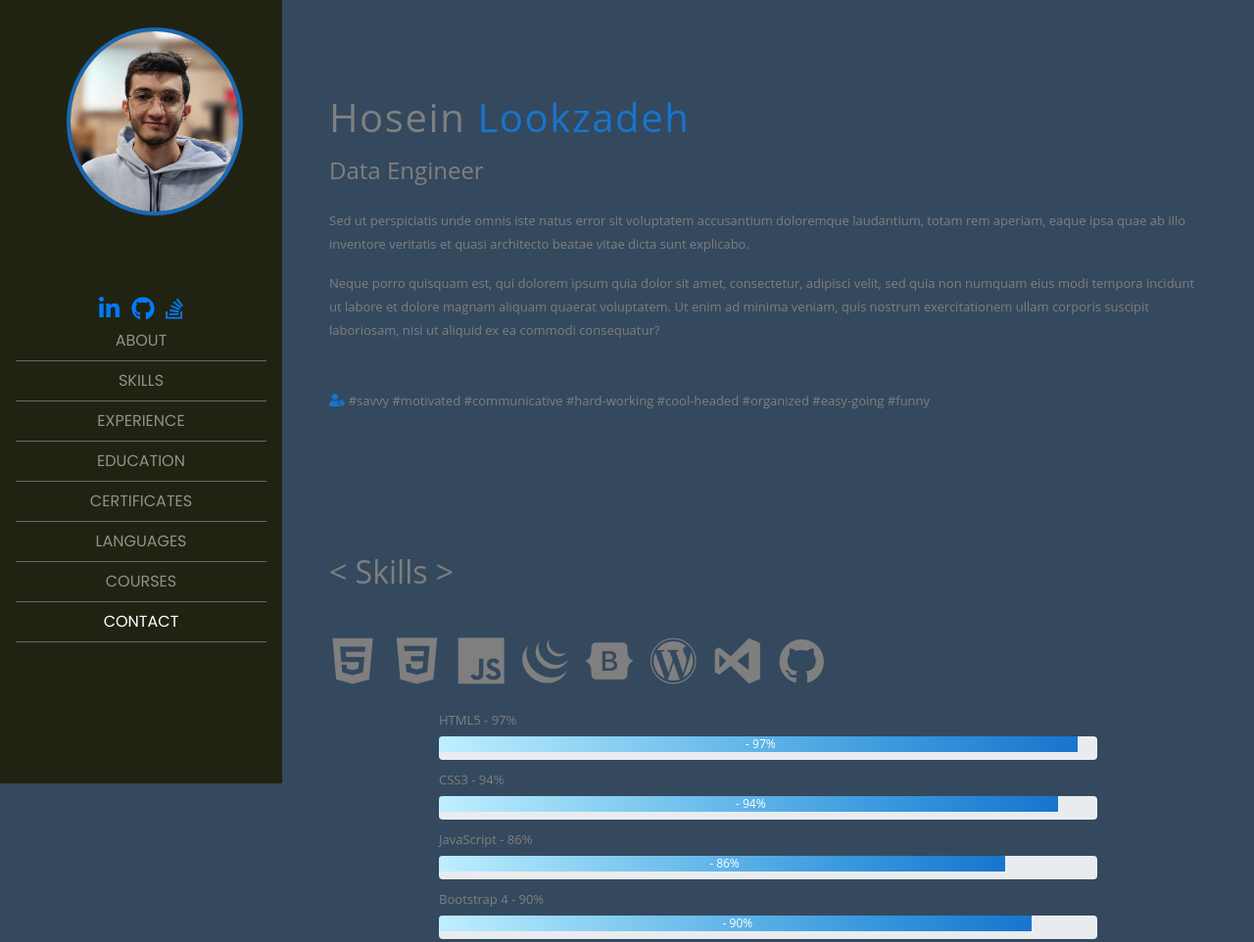
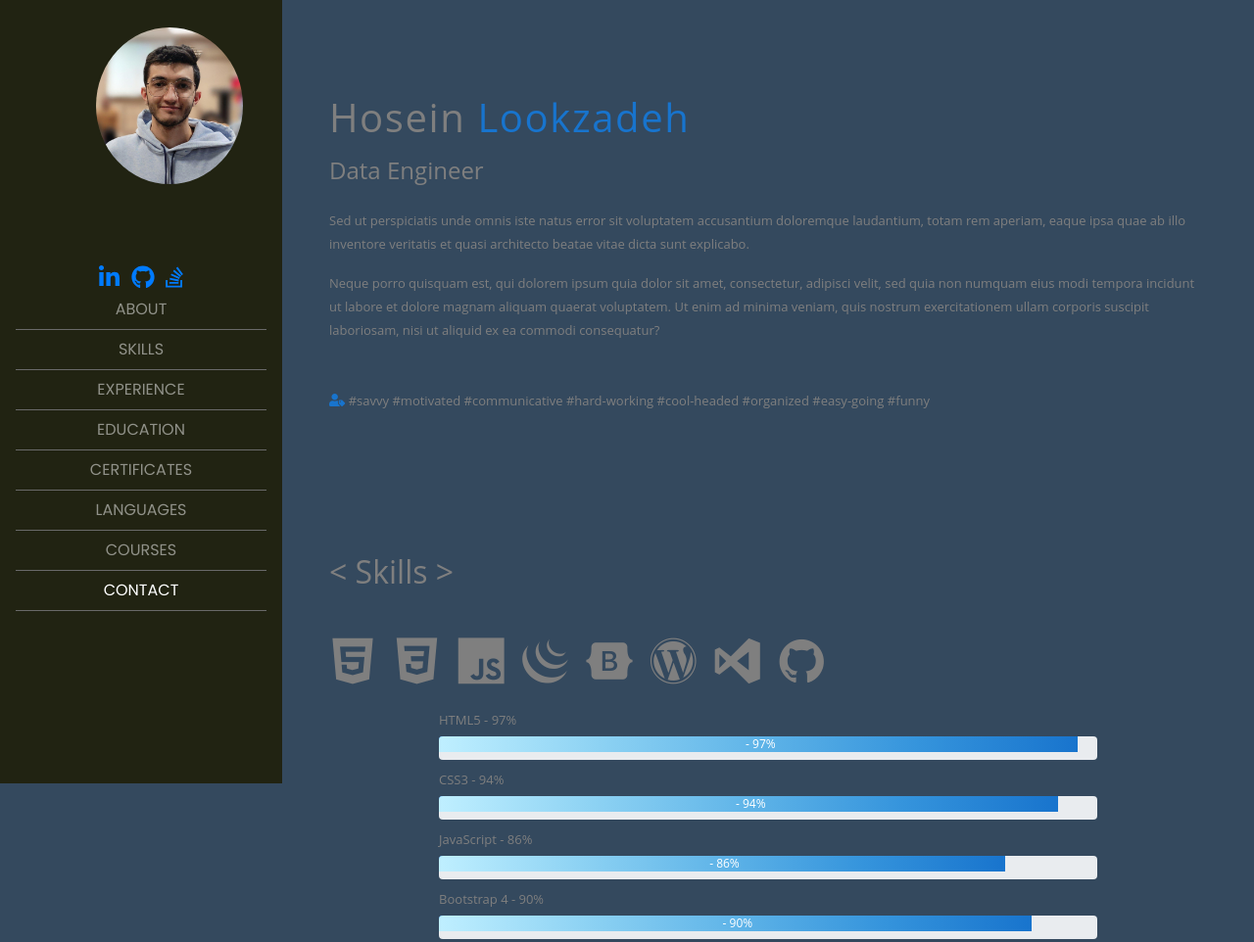
Before and after one commit to hoseinlook/hoseinlook.github.io, a website with bundled scripts: page index.html in a window 1280 px wide. Shown: the top 962 px of the page at 98% size. Built offline with nearby package versions, Linux system fonts and the light colour scheme; a web font is replaced by a local one.

Commit message:
change profile style

```diff
--- a/style.css
+++ b/style.css
@@ -217,8 +217,7 @@ button:active {
   }
  .navbar-brand .img-profile {
     max-width: 12rem;
-    max-height: 12rem;
-    border: 0.3rem solid #1873cde0;
+    max-height: 10rem;
     border-radius: 100%;
   }
 .navbar-collapse {
```
